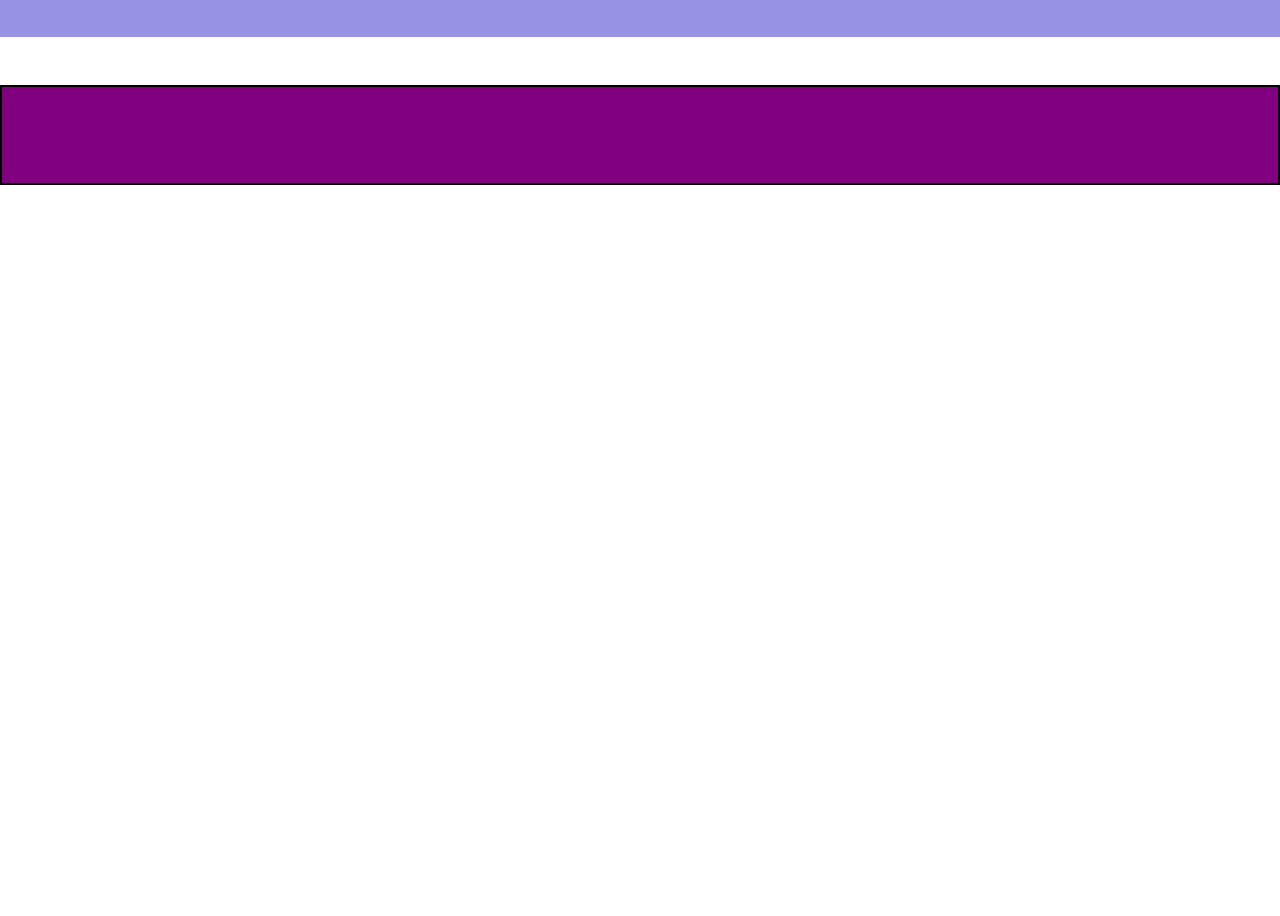
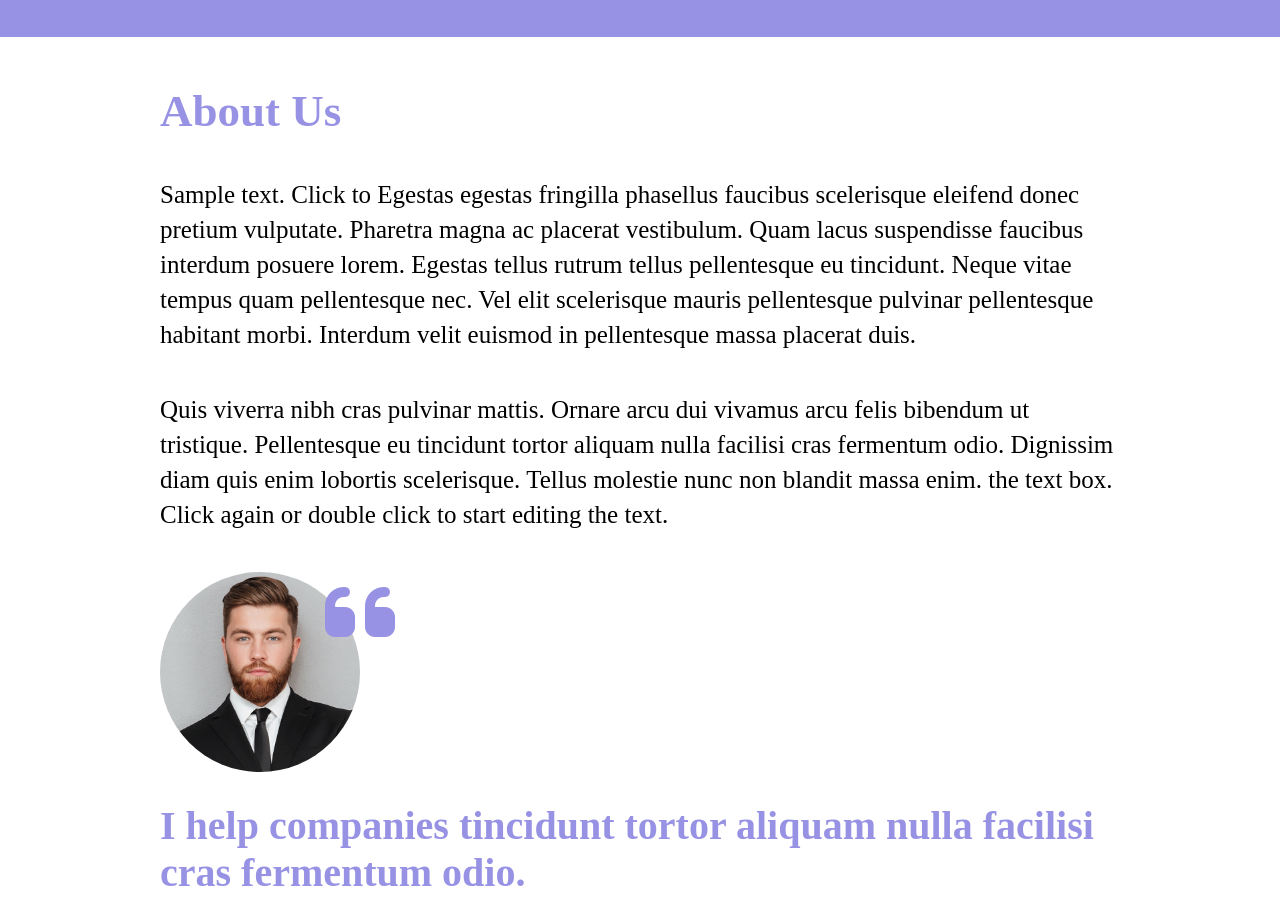
Before and after one commit to Andrea030105/html-css-responsive-layout, a plain HTML site: page index.html in a window 1280 px wide. Shown: the part 11084-12000 px from the top of the page. Before the commit the page ends 11365 px from the top, so only its background shows below. Drawn offline with Linux system fonts and the light colour scheme.

Commit message:
done-section5

```diff
--- a/css/style.css
+++ b/css/style.css
@@ -27,9 +27,6 @@
 
 .col-70 {
     width: 100%;
-    height: 100px;
-    background-color: purple;
-    border: 2px solid black
 }
 
 .col-100 {
@@ -62,6 +59,18 @@ p {
 
 .text-left {
     text-align: left;
+}
+
+/* BUTTON */
+
+.btn-purple {
+    background-color: #9792E4;
+    color: white;
+    padding: 10px;
+    border-radius: 20px;
+    border: none;
+    width: 40%;
+    font-size: 20px;
 }
 
 /* CARDS */
@@ -298,12 +307,44 @@ h2 {
     line-height: 45px;
 }
 
-.content-sec4-card-type2 button {
-    background-color: #9792E4;
-    color: white;
-    padding: 10px;
-    border-radius: 20px;
-    border: none;
-    width: 40%;
-    font-size: 20px;
+/* SECTION 5 */
+
+.sec5 h1 {
+    color: #9792E4;
+    font-size: 45px;
 }
+
+.sec5 p {
+    line-height: 35px;
+    font-size: 25px;
+    margin: 40px 0;
+}
+
+.img-quote {
+    margin-bottom: 150px;
+}
+
+.img-quote img {
+    width: 200px;
+    height: 200px;
+    object-fit: cover;
+    border-radius: 50%;
+    position: absolute;
+}
+
+.img-quote i {
+    color: #9792E4;
+    font-size: 80px;
+    position: relative;
+    top: 0;
+    left: 150px;
+}
+
+.sec5 h2 {
+    font-size: 40px;
+}
+
+.sec5 button {
+    width: 70%;
+    margin: 40px 0;
+}
--- a/index.html
+++ b/index.html
@@ -243,7 +243,7 @@
                                 Vitae suscipit tellus mauris a diam maecenas sed enim ut. Mauris augue neque gravida in
                                 fermentum. Praesent semper feugiat nibh sed pulvinar proin id venenatis.
                             </p>
-                            <button>
+                            <button class="btn-purple">
                                 more
                             </button>
                         </div>
@@ -260,7 +260,7 @@
                                 Vitae suscipit tellus mauris a diam maecenas sed enim ut. Mauris augue neque gravida in
                                 fermentum. Praesent semper feugiat nibh sed pulvinar proin id venenatis.
                             </p>
-                            <button>
+                            <button class="btn-purple">
                                 more
                             </button>
                         </div>
@@ -277,7 +277,7 @@
                                 Vitae suscipit tellus mauris a diam maecenas sed enim ut. Mauris augue neque gravida in
                                 fermentum. Praesent semper feugiat nibh sed pulvinar proin id venenatis.
                             </p>
-                            <button>
+                            <button class="btn-purple">
                                 more
                             </button>
                         </div>
@@ -296,7 +296,7 @@
                                 Vitae suscipit tellus mauris a diam maecenas sed enim ut. Mauris augue neque gravida in
                                 fermentum. Praesent semper feugiat nibh sed pulvinar proin id venenatis.
                             </p>
-                            <button>
+                            <button class="btn-purple">
                                 more
                             </button>
                         </div>
@@ -313,7 +313,7 @@
                                 Vitae suscipit tellus mauris a diam maecenas sed enim ut. Mauris augue neque gravida in
                                 fermentum. Praesent semper feugiat nibh sed pulvinar proin id venenatis.
                             </p>
-                            <button>
+                            <button class="btn-purple">
                                 more
                             </button>
                         </div>
@@ -330,7 +330,7 @@
                                 Vitae suscipit tellus mauris a diam maecenas sed enim ut. Mauris augue neque gravida in
                                 fermentum. Praesent semper feugiat nibh sed pulvinar proin id venenatis.
                             </p>
-                            <button>
+                            <button class="btn-purple">
                                 more
                             </button>
                         </div>
@@ -340,23 +340,53 @@
         </div>
     </section>
     <section class="sec5">
+        <div class="container-75">
             <div class="container-sec5">
                 <div class="row">
                     <div class="col-70">
-
+                        <h1>
+                            About Us
+                        </h1>
+                        <p>
+                            Sample text. Click to Egestas egestas fringilla phasellus faucibus scelerisque eleifend
+                            donec
+                            pretium vulputate. Pharetra magna ac placerat vestibulum. Quam lacus suspendisse faucibus
+                            interdum posuere lorem. Egestas tellus rutrum tellus pellentesque eu tincidunt. Neque vitae
+                            tempus quam pellentesque nec. Vel elit scelerisque mauris pellentesque pulvinar pellentesque
+                            habitant morbi. Interdum velit euismod in pellentesque massa placerat duis.
+                        </p>
+                        <p>
+                            Quis viverra nibh cras pulvinar mattis. Ornare arcu dui vivamus arcu felis bibendum ut
+                            tristique. Pellentesque eu tincidunt tortor aliquam nulla facilisi cras fermentum odio.
+                            Dignissim diam quis enim lobortis scelerisque. Tellus molestie nunc non blandit massa enim.
+                            the
+                            text box. Click again or double click to start editing the text.
+                        </p>
                     </div>
                     <div class="col-30">
-
+                        <div class="row">
+                            <div class="col-50">
+                                <div class="img-quote">
+                                    <img src="./img/about.jpg" alt="about">
+                                    <i class="fa-solid fa-quote-left"></i>
+                                </div>
+                                <h2>
+                                    I help companies tincidunt tortor aliquam nulla facilisi cras fermentum odio.
+                                </h2>
+                                <button class="btn-purple">
+                                    <i class="fa-brands fa-linkedin"></i> Find me on linkedin
+                                </button>
+                            </div>
+                        </div>
+                    </div>
                 </div>
             </div>
         </div>
     </section>
     <section class="sec6">
+        <div class="container-75">
             <div class="container-sec6">
-            <div class="row">
-                <div class="col-50">
 
-                </div>
             </div>
         </div>
     </section>
```
Lines whose indentation alone changed are shown as unchanged.
